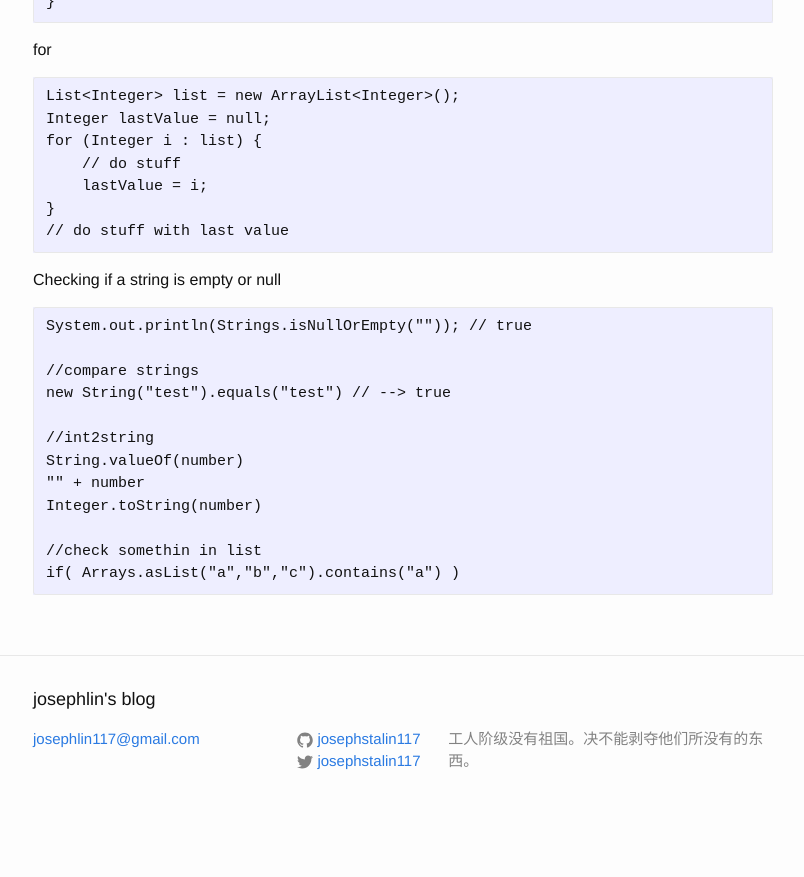
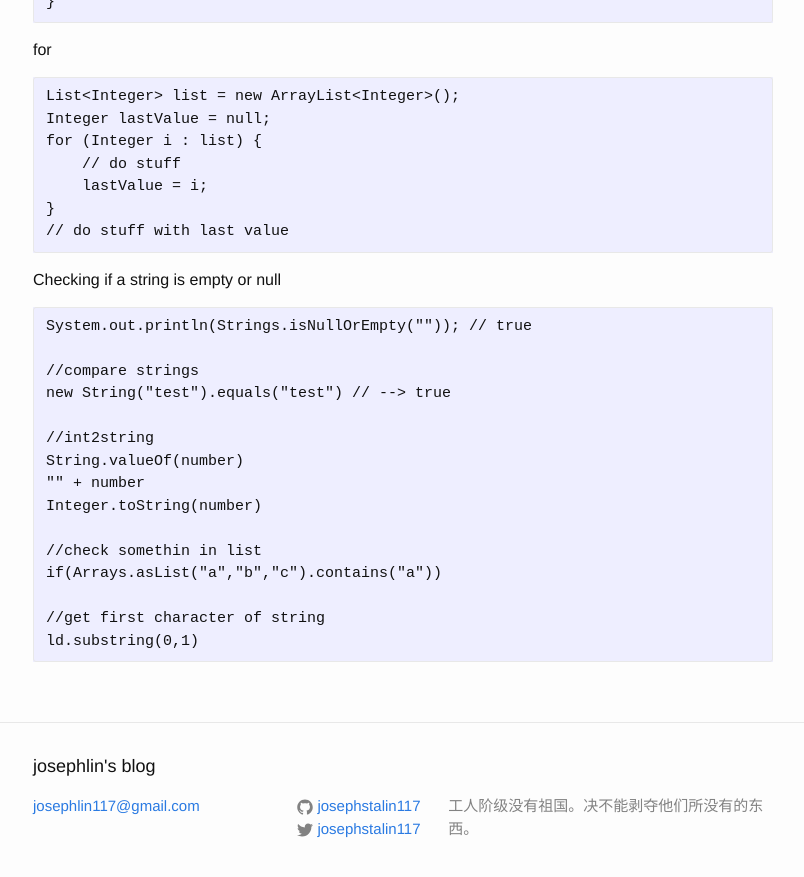
Before and after one commit to josephstalin117/josephstalin117.github.io, a Jekyll site: the page built from _posts/2018-7-29-java.markdown, in a window 1280 px wide and 900 px high, scrolled down 2574 px. Shown: the top 877 px of the window, without its empty margins (237-1041 px from the left). Built offline with Jekyll 4.4.1, drawn with Linux system fonts in a browser that asks for light colours; before the commit the page ends 3407 px from its top, so only the background shows below that.

Commit message:
add substring of java

````diff
--- a/_posts/2018-7-29-java.markdown
+++ b/_posts/2018-7-29-java.markdown
@@ -141,5 +141,8 @@ String.valueOf(number)
 Integer.toString(number)
 
 //check somethin in list
-if( Arrays.asList("a","b","c").contains("a") )
+if(Arrays.asList("a","b","c").contains("a"))
+
+//get first character of string
+ld.substring(0,1)
 ```
````
